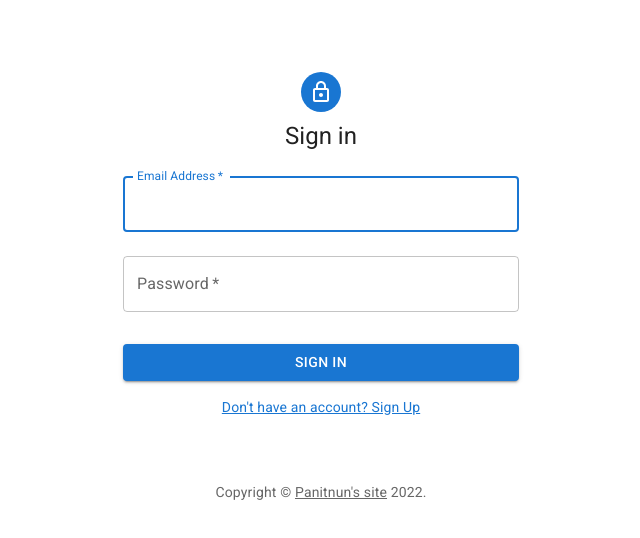
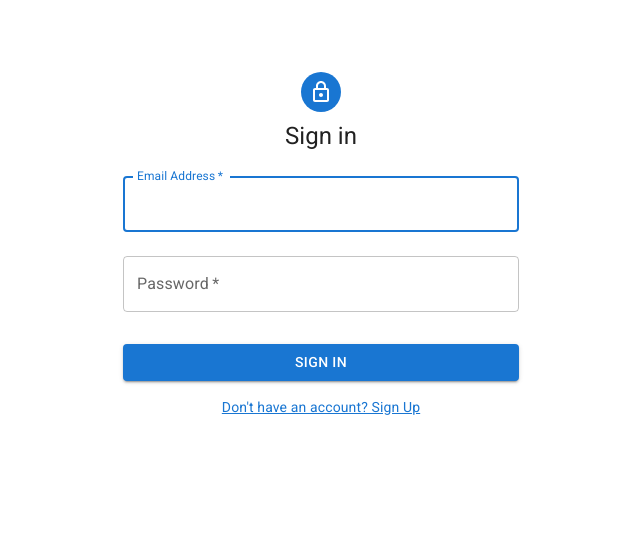
Before and after one commit to Panitnun-6243/javascript_auth_jwt, a React (Create React App) app in the folder client/: page / in a window 1280 px wide. Shown: the top 538 px of the page, without its empty margins (319-959 px from the left). Built offline with nearby package versions, Linux system fonts and the light colour scheme.

Commit message:
refactor: remove copyright

```diff
--- a/client/src/pages/loginPage.jsx
+++ b/client/src/pages/loginPage.jsx
@@ -3,7 +3,6 @@ import Avatar from "@mui/material/Avatar";
 import Button from "@mui/material/Button";
 import CssBaseline from "@mui/material/CssBaseline";
 import TextField from "@mui/material/TextField";
-import Link from "@mui/material/Link";
 import Grid from "@mui/material/Grid";
 import Box from "@mui/material/Box";
 import LockOutlinedIcon from "@mui/icons-material/LockOutlined";
@@ -11,24 +10,6 @@ import Typography from "@mui/material/Typography";
 import Container from "@mui/material/Container";
 import { createTheme, ThemeProvider } from "@mui/material/styles";
 import { useNavigate } from "react-router-dom";
-
-function Copyright(props) {
-  return (
-    <Typography
-      variant="body2"
-      color="text.secondary"
-      align="center"
-      {...props}
-    >
-      {"Copyright © "}
-      <Link color="inherit" href="https://panitnuns.com">
-        Panitnun's site
-      </Link>{" "}
-      {new Date().getFullYear()}
-      {"."}
-    </Typography>
-  );
-}
 
 const theme = createTheme();
 
@@ -106,7 +87,7 @@ function LoginPage() {
                     },
                     fontSize: 14,
                     color: "primary.main",
-                    textDecoration:"underline"
+                    textDecoration: "underline",
                   }}
                 >
                   Don't have an account? Sign Up
@@ -115,7 +96,6 @@ function LoginPage() {
             </Grid>
           </Box>
         </Box>
-        <Copyright sx={{ mt: 8, mb: 4 }} />
       </Container>
     </ThemeProvider>
   );
--- a/client/src/pages/registerPage.jsx
+++ b/client/src/pages/registerPage.jsx
@@ -3,7 +3,6 @@ import Avatar from "@mui/material/Avatar";
 import Button from "@mui/material/Button";
 import CssBaseline from "@mui/material/CssBaseline";
 import TextField from "@mui/material/TextField";
-import Link from "@mui/material/Link";
 import Grid from "@mui/material/Grid";
 import Box from "@mui/material/Box";
 import LockOutlinedIcon from "@mui/icons-material/LockOutlined";
@@ -11,24 +10,6 @@ import Typography from "@mui/material/Typography";
 import Container from "@mui/material/Container";
 import { createTheme, ThemeProvider } from "@mui/material/styles";
 import { useNavigate } from "react-router-dom";
-
-function Copyright(props) {
-  return (
-    <Typography
-      variant="body2"
-      color="text.secondary"
-      align="center"
-      {...props}
-    >
-      {"Copyright © "}
-      <Link color="inherit" href="https://panitnuns.com">
-        Panitnun's site
-      </Link>{" "}
-      {new Date().getFullYear()}
-      {"."}
-    </Typography>
-  );
-}
 
 const theme = createTheme();
 
@@ -131,7 +112,7 @@ function RegisterPage() {
                     },
                     fontSize: 14,
                     color: "secondary.main",
-                    textDecoration:"underline"
+                    textDecoration: "underline",
                   }}
                 >
                   Already have an account? Sign in
@@ -140,7 +121,6 @@ function RegisterPage() {
             </Grid>
           </Box>
         </Box>
-        <Copyright sx={{ mt: 5 }} />
       </Container>
     </ThemeProvider>
   );
```
